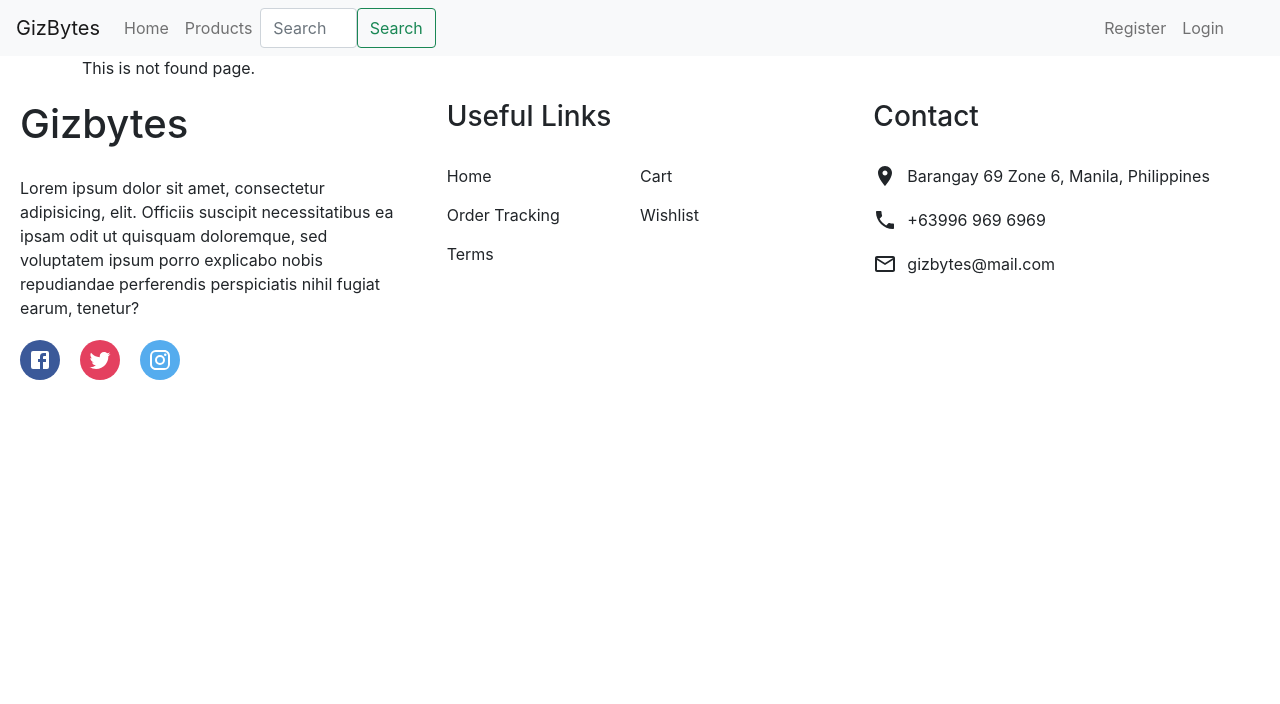
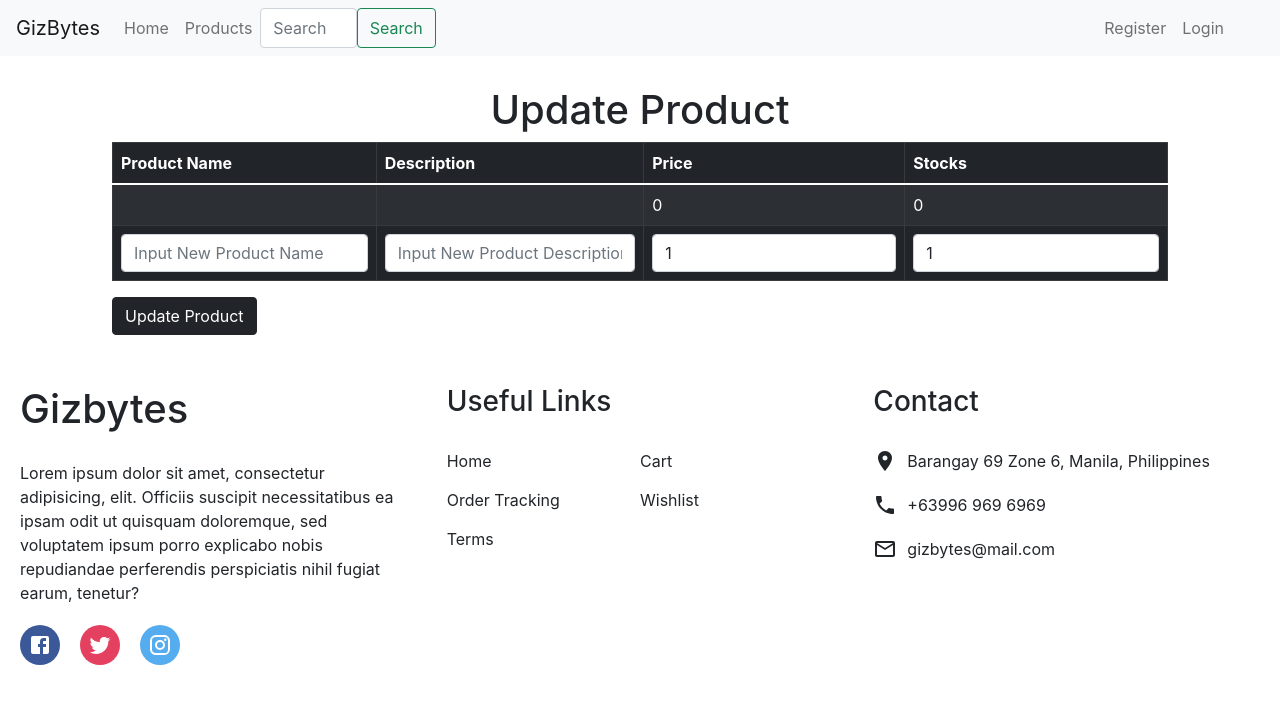
Before and after one commit to briosoemilio/gizbytes-react, a React (Create React App) app: page /adminProducts/1 in a window 1280 px wide. Shown: the top 704 px of the page. Built offline with nearby package versions, Linux system fonts and the light colour scheme; no server answers.

Commit message:
Add code for update product information

```diff
--- a/src/App.js
+++ b/src/App.js
@@ -16,6 +16,7 @@
 import ProductsPage from './pages/Products'
 import Profile from './pages/Profile'
 import AdminProducts from './pages/AdminProducts'
+import AdminUpdateProduct from './pages/AdminUpdateProduct'
 
 //import components
 import Navbar from './components/AppNavbar'
@@ -85,6 +86,7 @@
             <Route exact path ="/user" element = {<Profile/>} />
             <Route exact path = "*" element = {<NotFound/>} />
             <Route exact path = "/adminProducts" element = {<AdminProducts/>} />
+            <Route exact path ="/adminProducts/:productId" element = {<AdminUpdateProduct/>} />
           </Routes>
         </Container>
         <Footer/>
--- a/src/pages/AdminProducts.js
+++ b/src/pages/AdminProducts.js
@@ -1,7 +1,7 @@
 import React from 'react'
 import {Fragment, useState, useEffect, useContext} from 'react'
 import {Table, Button, FloatingLabel, Form, FormControl, Modal} from 'react-bootstrap'
-import {Navigate} from 'react-router-dom'
+import {Navigate, Link} from 'react-router-dom'
 import styled from 'styled-components'
 import Swal from 'sweetalert2'
 
@@ -77,6 +77,8 @@
 		})
 	}
 
+	//Modal Source Code
+
 	return (
 		(user.isAdmin === false) ?
 		<Navigate to = "/" /> :
@@ -145,10 +147,11 @@
 				  	  	</Form.Select>
 				  	  }</td>
 				  	  <td>
-				  	  	<Button
-				  	  		variant="secondary">
+				  	  	<Link
+				  	  		className="btn btn-secondary"
+				  	  		to ={`/adminProducts/${item._id}`}>
 				  	  		Update Product
-				  	  	</Button>
+				  	  	</Link>
 				  	  </td>
 				  	</tr>
 				  ))}
--- /dev/null
+++ b/src/pages/AdminUpdateProduct.js
@@ -0,0 +1,142 @@
+import React from 'react'
+import {useState, useEffect} from 'react'
+import styled from 'styled-components'
+import Swal from 'sweetalert2'
+import {Table, Form, Button} from 'react-bootstrap'
+import {useParams} from 'react-router-dom'
+
+const ContainerMain = styled.div`
+	height: auto;
+	display: flex;
+	align-items:center;
+	justify-content:center;
+	padding: 30px;
+	flex-direction:column;
+`
+
+const AdminUpdateProduct = () => {
+
+	const {productId} = useParams()
+
+	const [name, setName] = useState('')
+	const [description, setDescription] = useState('')
+	const [price, setPrice] = useState(0)
+	const [stock, setStock] = useState(0)
+	const [isActive, setIsActive] = useState(0)
+
+	const [newName, setNewName] = useState('')
+	const [newDesc, setNewDesc] = useState('')
+	const [newPrice, setNewPrice] = useState(0)
+	const [newStock, setNewStock] = useState(0)
+
+	useEffect(() => {
+		fetch(`http://localhost:4000/products/${productId}`)
+		.then(res => res.json())
+		.then(data => {
+			setNewName(data.productName)
+			setName(data.productName)
+			setDescription(data.description)
+			setNewDesc(data.description)
+			setPrice(data.price)
+			setNewPrice(data.price)
+			setStock(data.stocks)
+			setNewStock(data.stocks)
+			setIsActive(data.isActive)
+		})
+	}, [productId])
+
+	useEffect(()=>{
+		if(newStock < 1) {
+			setNewStock(1)
+		}
+		if (newPrice < 1) {
+			setNewPrice(1)
+		}
+
+	}, [newStock, newPrice])
+
+
+
+
+
+	function updateProduct(e){
+		e.preventDefault()
+
+		fetch(`http://localhost:4000/products/${productId}/update`, {
+			method: 'POST',
+			headers: {
+				'Content-Type' : 'application/json',
+				Authorization: `Bearer ${localStorage.getItem("token")}`
+			},
+			body: JSON.stringify({
+				productName: newName,
+				description:newDesc,
+				price: newPrice,
+				stocks: newStock,
+				isActive: isActive
+			})
+		})
+		.then(res => res.json())
+		.then(data => {
+			if (data === true) {
+				Swal.fire({
+					title: 'Item updated successfully!',
+					icon: 'success',
+					text: 'Click to view updated product'
+				}).then(redirect => {
+					window.location=`/adminProducts/${productId}`
+				})
+			} else {
+				Swal.fire({
+					title: 'Item update failed!',
+					icon: 'error',
+					text: 'Something went wrong'
+				})
+			}
+		})
+	}
+
+	return (
+		<ContainerMain>
+		<h1>Update Product</h1>
+		<Form onSubmit={(e) => updateProduct(e)}>
+			<Table striped bordered hover variant="dark">
+			  <thead>
+			    <tr>
+			      <th>Product Name</th>
+			      <th>Description</th>
+			      <th>Price</th>
+			      <th>Stocks</th>
+			    </tr>
+			  </thead>
+			  <tbody>
+			    <tr>
+			      <td>{name}</td>
+			      <td>{description}</td>
+			      <td>{price}</td>
+			      <td>{stock}</td>
+			    </tr>
+
+			    <tr>
+			      <td>
+			      	<Form.Control type="text" placeholder="Input New Product Name" onChange ={e => setNewName(e.target.value)}/>
+			      </td>
+			      <td>
+			      	<Form.Control type="text" placeholder="Input New Product Description" onChange ={e => setNewDesc(e.target.value)}/>
+			      </td>
+			      <td>
+			      	<Form.Control type="number" placeholder="New Price" value ={newPrice} onChange = {e => setNewPrice(e.target.value)}/>
+			      </td>
+			      <td>
+			      	<Form.Control type="number" placeholder="New Stocks" value={newStock} onChange = {e => setNewStock(e.target.value)}/>
+			      </td>
+			    </tr>
+			  </tbody>
+			</Table>
+			<Button variant="dark" type="submit">Update Product</Button>
+		</Form>
+		</ContainerMain>
+	)
+}
+
+export default AdminUpdateProduct
--- a/src/pages/Product.js
+++ b/src/pages/Product.js
@@ -52,7 +52,6 @@
 		fetch(`http://localhost:4000/products/${productId}`)
 		.then(res => res.json())
 		.then(data => {
-			console.log(data)
 			setName(data.productName)
 			setDescription(data.description)
 			setPrice(data.price)
@@ -91,7 +90,6 @@
 		})
 		.then(res => res.json())
 		.then(data => {
-			console.log(data)
 			if (data !== true) {
 				Swal.fire({
 					title: 'Add to cart failed!',
```
